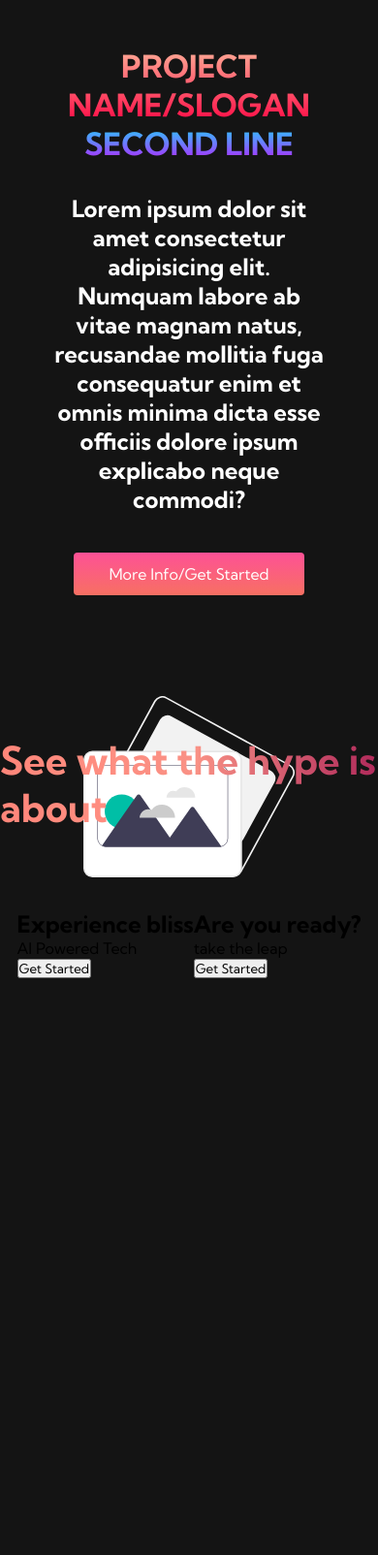
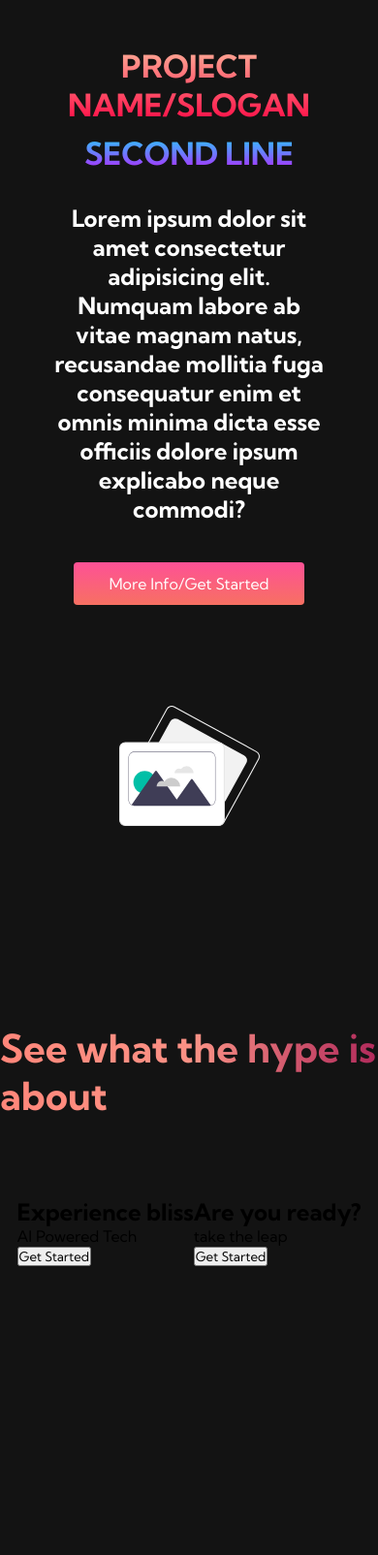
Before and after one commit to andrewzee23/personality_prediction, a Flask app: page /homepage in a window 390 px wide. Shown: the part 80-1684 px from the top of the page at 97% size. Run offline with Flask 2, Linux system fonts and the light colour scheme.

Commit message:
minor changes to css (details)

```diff
--- a/static/css/main.css
+++ b/static/css/main.css
@@ -47,6 +47,7 @@
     color: #fff;
     display: flex;
     align-items: center;
+    justify-content: center;
     text-decoration: none;
     padding: 0 1rem;
     height: 100%;
@@ -83,7 +84,7 @@
         height: 80px;
         z-index: 1;
         width: 100%;
-        max-width: 100%;
+        max-width: 1300px;
         padding: 0;
     }
 
@@ -94,11 +95,10 @@
         width: 100%;
         position: absolute;
         top: -1000px;
-        opacity: 0;
+        opacity: 1;
         transition: all 0.5s ease;
         height: 50vh;
         z-index: -1;
-        background-color: #131313;
     }
 
     .navbar-menu.active {
@@ -173,11 +173,16 @@
     justify-self: center;
     margin: 0 auto;
     height: 90vh;
-    background-color: #141414;
+    background-color: #131313;
     z-index: 1;
     width: 100%;
     max-width: 1300px;
     padding: 0 50px;
+}
+
+.main-content {
+    color: #fff;
+    width: 100%;
 }
 
 .main-content h1 {
@@ -193,6 +198,7 @@
 
 .main-content h2 {
     font-size: 4rem;
+    margin-top: 10px;
     background-color: #ff8177;
     background-image: linear-gradient(to top, #b721ff 0%, #21d4fd 100%);
     background-size: 100%;
@@ -206,7 +212,6 @@
     margin-top: 1rem;
     font-size: 2rem;
     font-weight: 700;
-    color: #fff;
 }
 
 .main-btn {
@@ -255,13 +260,13 @@
 }
 
 #main-img {
-    height: 75%;
-    width: 75%;
+    height: 50%;
+    width: 50%;
 }
 
 /* media queries */
 
-@media screen and (max-width: 760px) {
+@media screen and (max-width: 768px) {
 
     .main-container {
         display: grid;
@@ -316,10 +321,11 @@
 
 /* services section */
 .services {
-    background-color: #141414;
+    background-color: #131313;
     display: flex;
     flex-direction: column;
     align-items: center;
+    justify-content: center;
     height: 100vh;
 }
 
```
